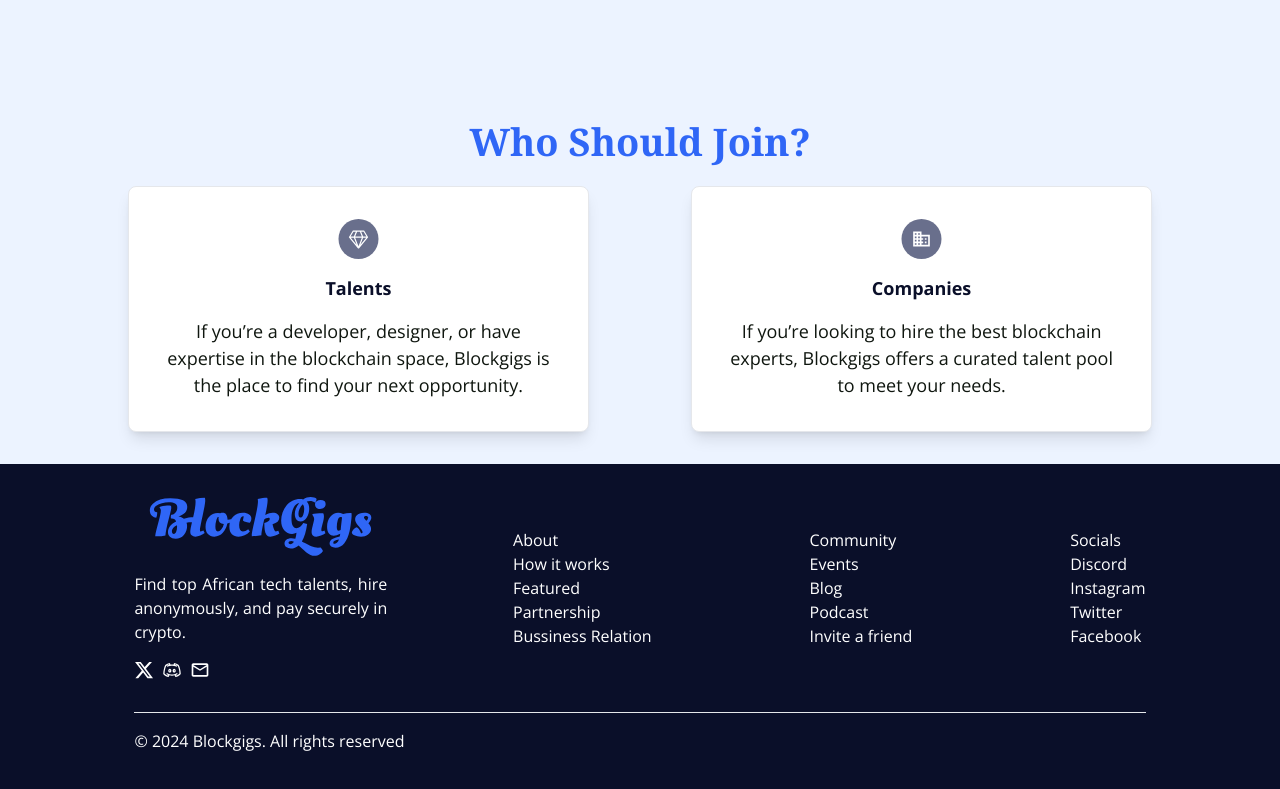
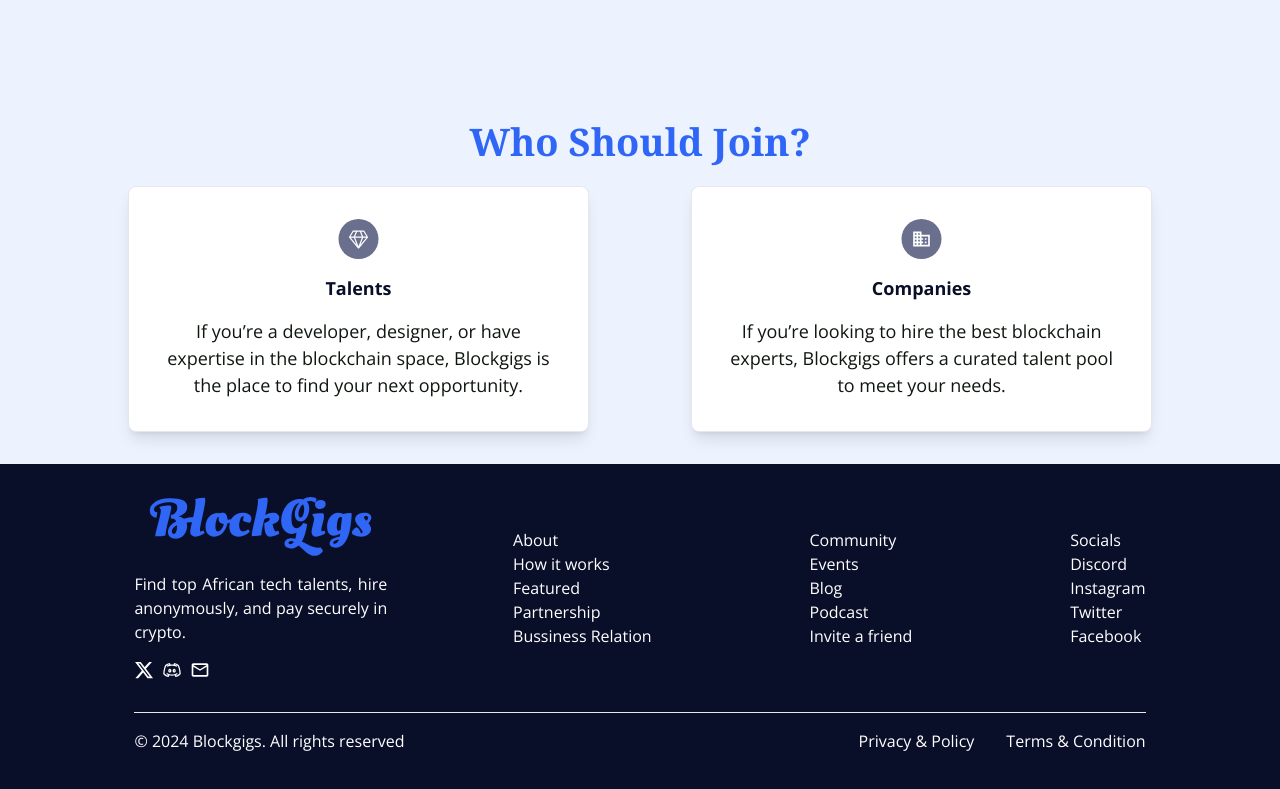
Before and after one commit to Rubikcon/BlockGigs-, a React (Vite) app in the folder blockgigs/: page / in a window 1280 px wide. Shown: the part 1856-2645 px from the top of the page. Built offline with nearby package versions, Linux system fonts and the light colour scheme.

Commit message:
update footer

```diff
--- a/blockgigs/package.json
+++ b/blockgigs/package.json
@@ -10,6 +10,7 @@
     "preview": "vite preview"
   },
   "dependencies": {
+    "blockgigs": "file:",
     "hamburger-react": "^2.5.1",
     "react": "^18.3.1",
     "react-dom": "^18.3.1",
--- a/blockgigs/src/components/Footer.jsx
+++ b/blockgigs/src/components/Footer.jsx
@@ -27,16 +27,16 @@
               <br />Partnership
               <br />Bussiness Relation
             </p>
-            </div>
-            <div>
+          </div>
+          <div>
             <p className="lg:mr-8 md:mr-8 mb-4 mx-auto text-justify">Community
               <br />Events
               <br />Blog
               <br />Podcast
               <br />Invite a friend
             </p>
-            </div>
-            <div>
+          </div>
+          <div>
             <p className="mb-4 mx-auto text-justify">Socials
               <br />Discord
               <br />Instagram
@@ -46,8 +46,15 @@
           </div>
 
         </div>
-        <hr className="my-4"/>
-        <p className="mb-4">&copy; 2024 Blockgigs. All rights reserved</p>
+        <hr className="my-4" />
+        <div className="w-[100%] mx-auto flex flex-col  justify-between  lg:flex-row md:flex-row ">
+          <div>
+          <p className="mb-4">&copy; 2024 Blockgigs. All rights reserved</p>
+          </div>
+          <div>
+            <p className="flex gap-8">Privacy & Policy <span>Terms & Condition</span></p>
+          </div>
+        </div>
       </div>
     </footer>
   );
--- a/blockgigs/src/components/Loader/LoadingSpinner.jsx
+++ b/blockgigs/src/components/Loader/LoadingSpinner.jsx
@@ -9,7 +9,7 @@
       ariaLabel="vortex-loading"
       wrapperStyle={{}}
       wrapperClass="vortex-wrapper"
-      colors={['#2A3E84', '#080B2A', '#15BFFD', '#ffffff', '#080B2A', '#2A3E84']}
+      colors={['#2F66F6', '#0A0F29', '#15BFFD', '#ffffff', '#0A0F29', '#2F66F6']}
     />
   </div>
 );
--- a/blockgigs/src/components/Loader/PageLoader.jsx
+++ b/blockgigs/src/components/Loader/PageLoader.jsx
@@ -11,7 +11,7 @@
       ariaLabel="vortex-loading"
       wrapperStyle={{}}
       wrapperClass="vortex-wrapper"
-      colors={['#2A3E84', '#080B2A', '#15BFFD', '#ffffff', '#080B2A', '#2A3E84']}
+      colors={['#2F66F6', '#0A0F29', '#15BFFD', '#ffffff', '#0A0F29', '#2F66F6']}
     />
     </div>
   );
```
Also changed, not shown: 2 other files (tests, documents, lock files or other folders).
